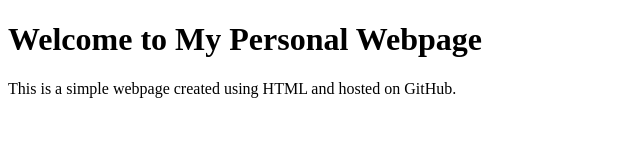
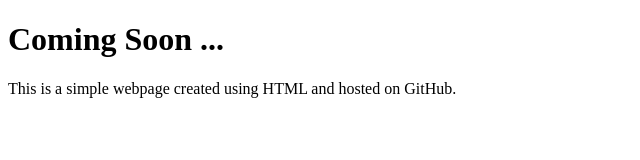
Before and after one commit to nasimpay/nasimpaykari.github.io, a plain HTML site: page index.html in a window 1280 px wide. Shown: the whole page, without its empty margins (0-640 px from the left). Drawn offline with Linux system fonts and the light colour scheme.

Commit message:
Update index.html

```diff
--- a/index.html
+++ b/index.html
@@ -6,7 +6,7 @@
     <title>My Personal Webpage</title>
 </head>
 <body>
-    <h1>Welcome to My Personal Webpage</h1>
+    <h1>Coming Soon ...</h1>
     <p>This is a simple webpage created using HTML and hosted on GitHub.</p>
 </body>
 </html>
```
